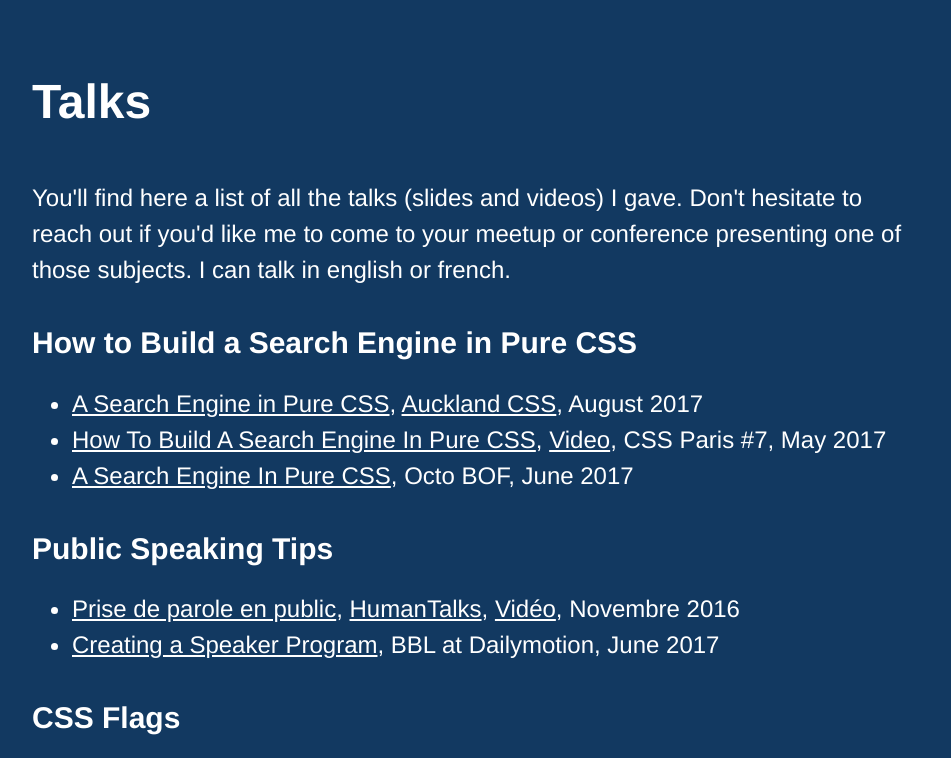
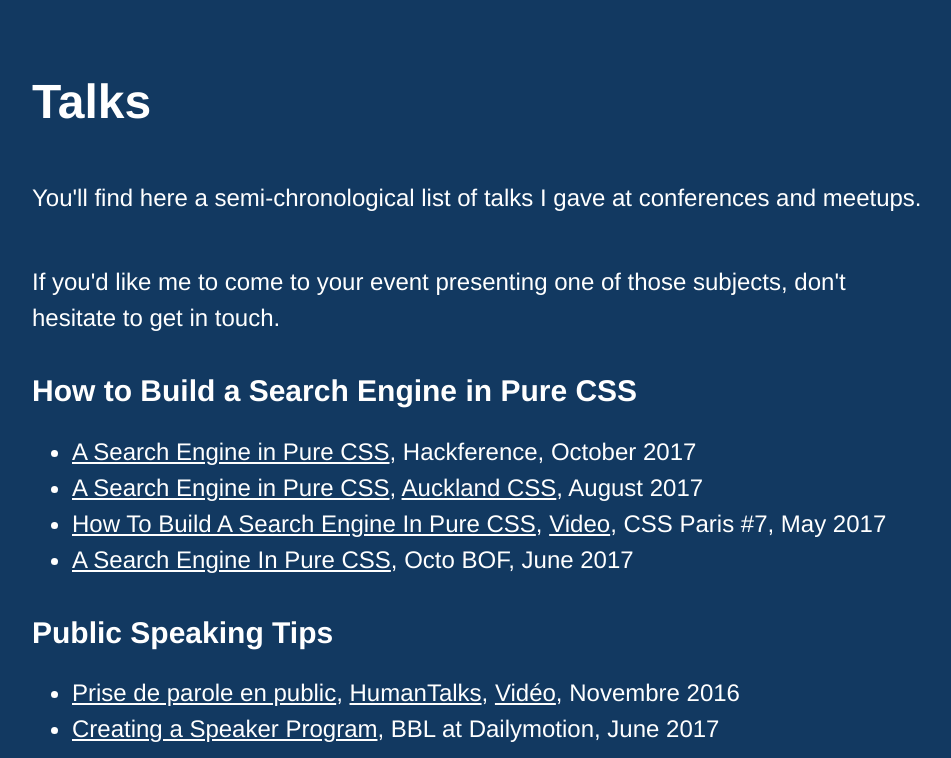
Before and after one commit to pixelastic/talks.pixelastic.com, a website: page source/index.html in a window 1280 px wide. Shown: the top 758 px of the page, without its empty margins (160-1111 px from the left). Drawn offline with Linux system fonts and the light colour scheme.

Commit message:
Adding link to the Hackference talk

```diff
--- a/source/index.html
+++ b/source/index.html
@@ -16,12 +16,20 @@
   <h1>Talks</h1>
 
   <p>
-    You'll find here a list of all the talks (slides and videos) I gave. Don't hesitate to reach out if you'd like me to come to your meetup
-    or conference presenting one of those subjects. I can talk in english or french.
+    You'll find here a semi-chronological list of talks I gave at conferences and meetups.
+  </p>
+
+  <p>
+    If you'd like me to come to your event presenting one of those subjects, don't hesitate to get in touch.
   </p>
 
   <h3>How to Build a Search Engine in Pure CSS</h3>
   <ul>
+    <li>
+      <a href="http://talks.pixelastic.com/slides/css-search-engine-hackference-2017/">A Search Engine in Pure CSS</a>,
+      Hackference,
+      October 2017
+    </li>
     <li>
       <a href="http://talks.pixelastic.com/slides/algolia-auckland-css-2017/">A Search Engine in Pure CSS</a>,
       <a href="https://www.meetup.com/fr-FR/auckland-css/events/241385881/">Auckland CSS</a>,
```
